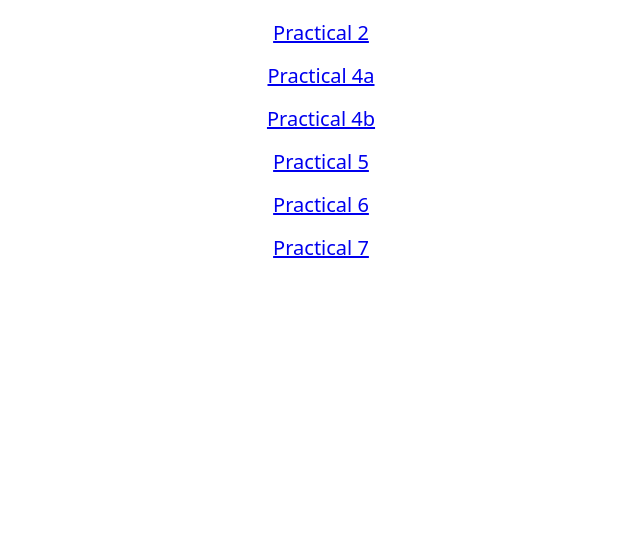
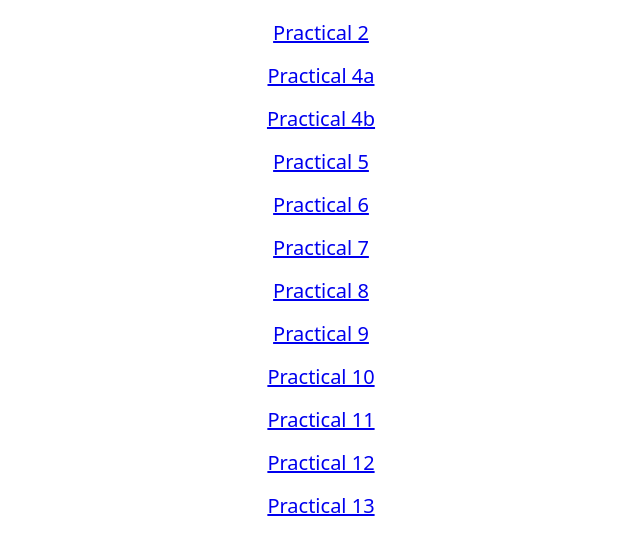
Before and after one commit to yagnik-patel-47/college-st-codes, a plain HTML site: page index.html in a window 1280 px wide. Shown: the part 311-866 px from the top of the page, without its empty margins (319-959 px from the left). Before the commit the page ends 800 px from the top, so only its background shows below. Drawn offline with Linux system fonts and the light colour scheme.

Commit message:
added links in main page

```diff
--- a/index.html
+++ b/index.html
@@ -34,5 +34,11 @@
     <a href="pract_5.html">Practical 5</a>
     <a href="pract_6.html">Practical 6</a>
     <a href="pract_7.html">Practical 7</a>
+    <a href="pract_8.html">Practical 8</a>
+    <a href="pract_9.html">Practical 9</a>
+    <a href="pract_10.html">Practical 10</a>
+    <a href="pract_11.html">Practical 11</a>
+    <a href="pract_12.html">Practical 12</a>
+    <a href="pract_13.html">Practical 13</a>
   </body>
 </html>
```
